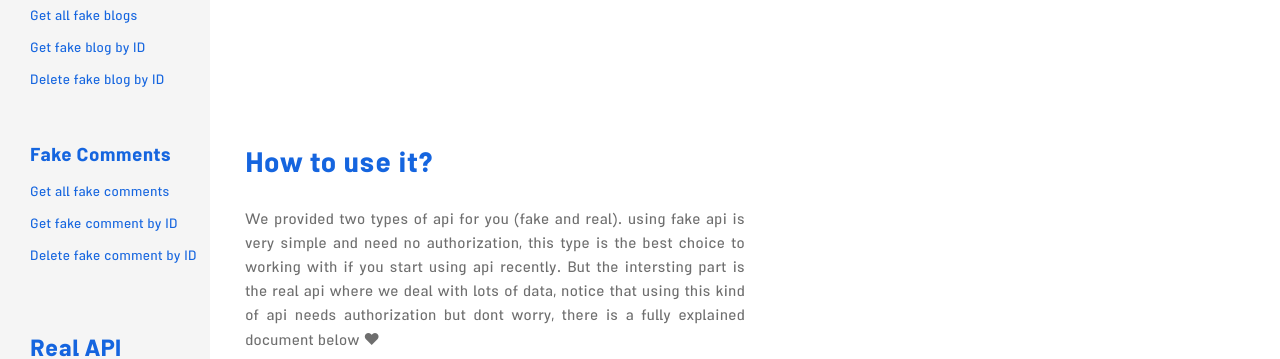
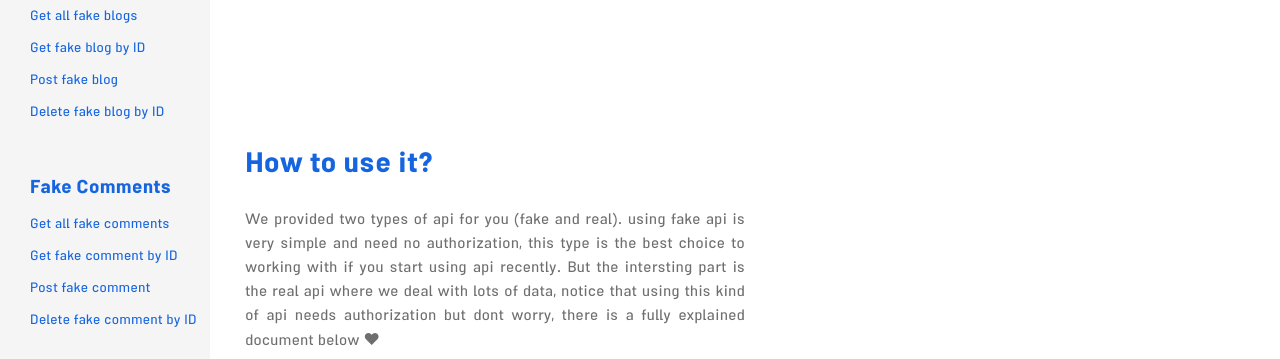
Before and after one commit to real-api/front-end, a Next.js app: page /docs in a window 1280 px wide. Shown: the part 166-525 px from the top of the page. Built offline with nearby package versions, Linux system fonts and the light colour scheme; no server answers.

Commit message:
new links added to sidebar

```diff
--- a/components/Sidebar/Sidebar.js
+++ b/components/Sidebar/Sidebar.js
@@ -19,6 +19,9 @@ const Sidebar = () => {
           <a href="#get-fake-blog-by-id">Get fake blog by ID</a>
         </li>
         <li className={styles.item}>
+          <a href="#post-fake-blog">Post fake blog</a>
+        </li>
+        <li className={styles.item}>
           <a href="#delete-fake-blog-by-id">Delete fake blog by ID</a>
         </li>
       </ul>
@@ -31,6 +34,9 @@ const Sidebar = () => {
         </li>
         <li className={styles.item}>
           <a href="#get-fake-comment-by-id">Get fake comment by ID</a>
+        </li>
+        <li className={styles.item}>
+          <a href="#post-fake-comment">Post fake comment</a>
         </li>
         <li className={styles.item}>
           <a href="#delete-fake-comment-by-id">Delete fake comment by ID</a>
```
